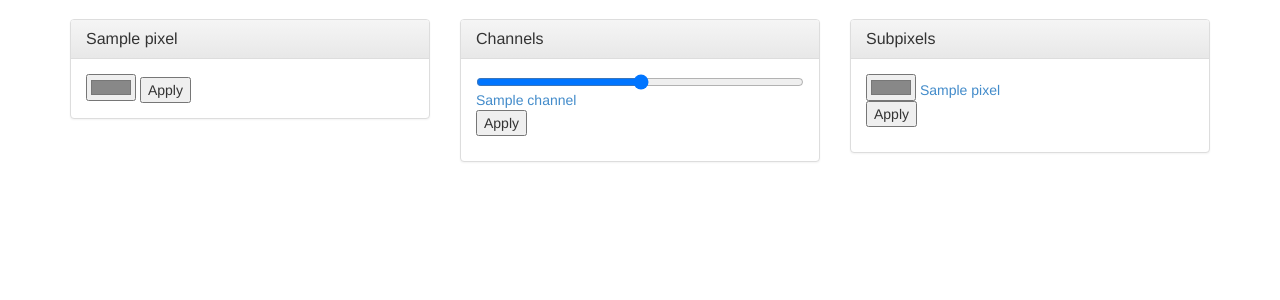
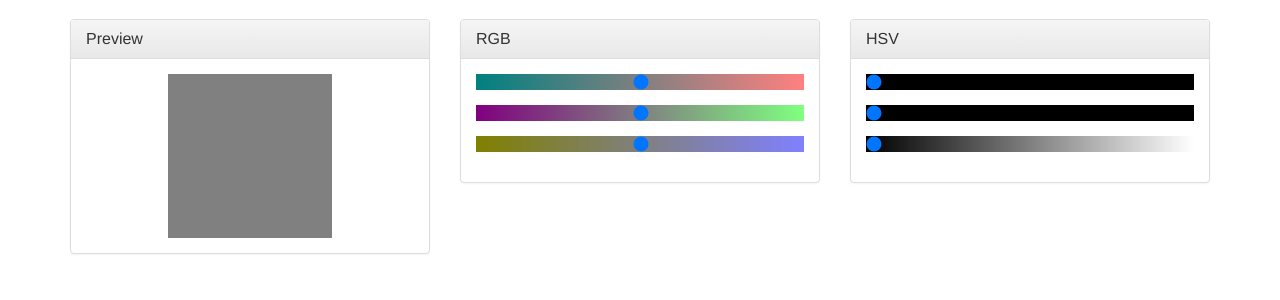
Before and after one commit to reillyeon/webpixels, a Flask app: template templates/pixel.html in a window 1280 px wide. Shown: the part 51-351 px from the top of the page. Run offline with Flask 2, Linux system fonts and the light colour scheme; the template is opened without the code that fills it: most values are stand-ins (such as "Sample title", 1, 10 or a date in 2020); parts of the project's set-up code (start-up, migrations or seed data) failed here and were passed over; some libraries are stand-ins or nearby versions.

Commit message:
New pixel viewer.
Missing logic to convert between color spaces and update the server.

```diff
--- a/server.py
+++ b/server.py
@@ -133,20 +133,11 @@ def pixel_post(pixel):
    return redirect_url()
 
 def pixel_get(pixel):
-   channels = None
-   subpixels = None
-
-   if isinstance(pixel, RgbPixel):
-      channels = [(c.get_name(), c.get()) for c in pixel.get_channels()]
-   elif isinstance(pixel, PixelSet):
-      subpixels = [(p.get_name(), p.get_html_color())
-                   for p in pixel.get_pixels()]
+   r, g, b = pixel.get()
 
    return render_template('pixel.html',
                           pixel=pixel.get_name(),
-                          color=pixel.get_html_color(),
-                          channels=channels,
-                          subpixels=subpixels)
+                          r=r, g=g, b=b)
 
 @app.route('/pixels', methods=['POST'])
 def pixels_post():
--- a/static/css/theme.css
+++ b/static/css/theme.css
@@ -2,3 +2,28 @@ body {
   padding-top: 70px;
   padding-bottom: 30px;
 }
+
+#preview-box {
+   position: relative;
+   width: 50%;
+   margin-left: auto;
+   margin-right: auto;
+}
+
+#preview-box:before {
+   content: "";
+   display: block;
+   padding-top: 100%;
+}
+
+#preview {
+   position:  absolute;
+   top: 0;
+   left: 0;
+   bottom: 0;
+   right: 0;
+}
+
+input[type=range] {
+   -webkit-appearance: none;
+}
--- a/static/js/script.js
+++ b/static/js/script.js
@@ -14,6 +14,25 @@ function updateColor(input) {
             updateColor(input);
          }
       });
+}
+
+function updateRgbFromHsv() {
+}
+
+function updateHsvFromRgb() {
+}
+
+function updatePreviews() {
+   var $r = $("#r"), $g = $("#g"), $b = $("#b"), $h = $("#h"), $s = $("#s"), $v = $("#v");
+   var r = $r.val(), g = $g.val(), b = $b.val(), h = $h.val(), s = $s.val(), v = $v.val();
+
+   $("#preview").css("background", "rgb(" + r + ", " + g + ", " + b + ")");
+   $r.css('background', "linear-gradient(to right, rgb(0, " + g + ", " + b + "), rgb(255, " + g + ", " + b + "))");
+   $g.css('background', "linear-gradient(to right, rgb(" + r + ", 0, " + b + "), rgb(" + r + ", 255, " + b + "))");
+   $b.css('background', "linear-gradient(to right, rgb(" + r + ", " + g + ", 0), rgb(" + r + ", " + g + ", 255))");
+   $h.css("background", "linear-gradient(to right, hsl(0, " + s + "%, " + v + "%), hsl(60, " + s + "%, " + v + "%), hsl(120, " + s + "%, " + v + "%), hsl(180, " + s + "%, " + v + "%), hsl(240, " + s + "%, " + v + "%), hsl(300, " + s + "%, " + v + "%), hsl(360, " + s + "%, " + v + "%))");
+   $s.css("background", "linear-gradient(to right, hsl(" + h + ", 0%, " + v + "%), hsl(" + h + ", 100%, " + v + "%))");
+   $v.css("background", "linear-gradient(to right, hsl(" + h + ", " + s + "%, 0%), hsl(" + h + ", " + s + "%, 100%))");
 }
 
 $( document ).ready(function () {
@@ -53,4 +72,17 @@ $( document ).ready(function () {
          $.post("/preset/delete", { name: name });
       }
    });
+
+   $("#r, #g, #b").change(function () {
+      updateHsvFromRgb();
+      updatePreviews();
+   });
+
+   $("#h, #s, #v").change(function () {
+      updateRgbFromHsv();
+      updatePreviews();
+   });
+
+   updateHsvFromRgb();
+   updatePreviews();
 });
--- a/templates/pixel.html
+++ b/templates/pixel.html
@@ -5,52 +5,54 @@
    <div class="col-sm-4">
       <div class="panel panel-default">
          <div class="panel-heading">
-            <h3 class="panel-title">{{ pixel }}</h3>
+            <h3 class="panel-title">Preview</h3>
          </div>
          <div class="panel-body">
-            <form action="/pixel/{{ pixel }}" method="POST">
-               <input type="color" name="color" value="{{ color }}" />
-               <input type="submit" value="Apply" />
+            <div id="preview-box">
+               <div id="preview"></div>
+            </div>
+         </div>
+      </div>
+   </div>
+   <div class="col-sm-4">
+      <div class="panel panel-default">
+         <div class="panel-heading">
+            <h3 class="panel-title">RGB</h3>
+         </div>
+         <div class="panel-body">
+            <form role="form">
+               <div class="form-group">
+                   <input type="range" min="0" max="255" value="{{ r }}" id="r" />
+               </div>
+               <div class="form-group">
+                   <input type="range" min="0" max="255" value="{{ g }}" id="g" />
+               </div>
+               <div class="form-group">
+                   <input type="range" min="0" max="255" value="{{ b }}" id="b" />
+               </div>
             </form>
          </div>
       </div>
    </div>
-
-   {% if channels %}
    <div class="col-sm-4">
       <div class="panel panel-default">
          <div class="panel-heading">
-            <h3 class="panel-title">Channels</h3>
+            <h3 class="panel-title">HSV</h3>
          </div>
          <div class="panel-body">
-            <form action="/channels" method="POST">
-               {% for channel, value in channels %}
-               <input type="range" min="0" max="255" name="{{ channel }}" value="{{ value }}" />
-               <a href="/channel/{{ channel }}">{{ channel }}</a><br />
-               {% endfor %}
-               <p><input type="submit" value="Apply" /></p>
+            <form role="form">
+               <div class="form-group">
+                   <input type="range" min="0" max="360" value="0" id="h" />
+               </div>
+               <div class="form-group">
+                   <input type="range" min="0" max="100" value="0" id="s" />
+               </div>
+               <div class="form-group">
+                   <input type="range" min="0" max="100" value="0" id="v" />
+               </div>
             </form>
          </div>
       </div>
    </div>
-   {% endif %}
-
-   {% if subpixels %}
-   <div class="col-sm-4">
-      <div class="panel panel-default">
-         <div class="panel-heading">
-            <h3 class="panel-title">Subpixels</h3>
-         </div>
-         <div class="panel-body">
-            <form action="/pixels" method="POST">
-               {% for pixel, color in subpixels %}
-               <input type="color" name="color_{{ pixel }}" value="{{ color }}" /></li>
-               <a href="/pixel/{{ pixel }}">{{ pixel }}</a><br />
-               {% endfor %}
-               <p><input type="submit" value="Apply" /></p>
-            </form>
-         </div>
-      </div>
-   </div>
-   {% endif %}
+</div>
 {% endblock %}
```
